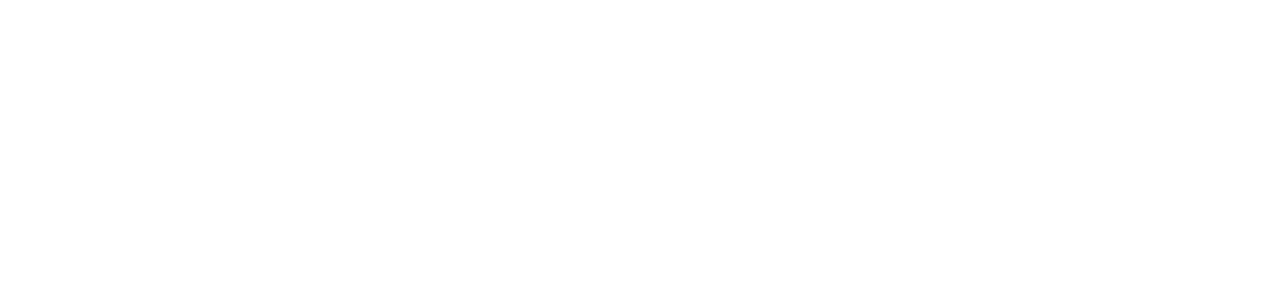
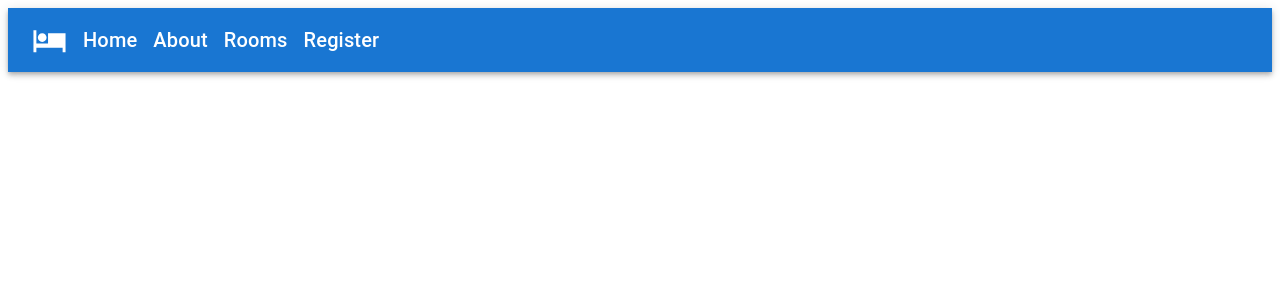
Before and after one commit to VKD-The-Tester/WP-Final_Project, a React (Vite) app: page / in a window 1280 px wide. Shown: the top 300 px of the page. Built offline with nearby package versions, Linux system fonts and the light colour scheme.

Commit message:
I only added the NavBar component to the home page.

```diff
--- a/src/pages/HomePage.jsx
+++ b/src/pages/HomePage.jsx
@@ -1,5 +1,7 @@
+import NavBar from "../components/NavBar.jsx";
+
 const HomePage = () => {
-  return;
+  return <NavBar />;
 };
 
 export default HomePage;
```
